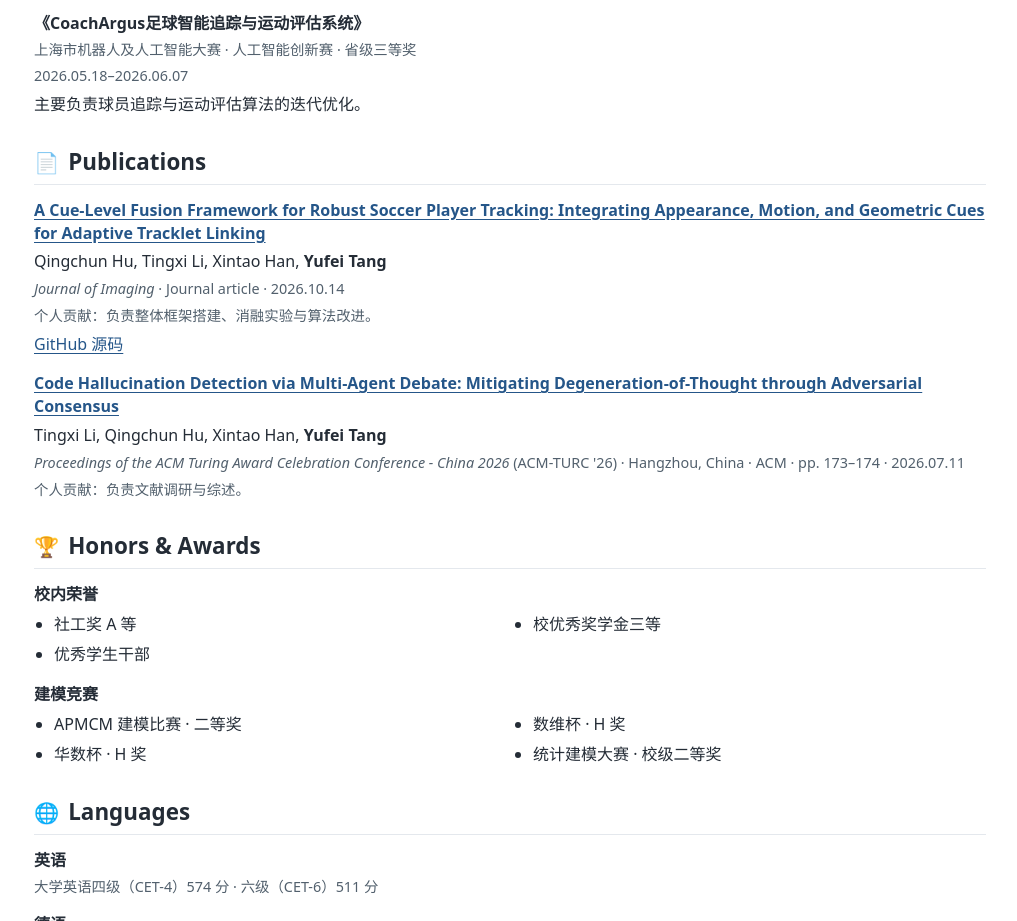
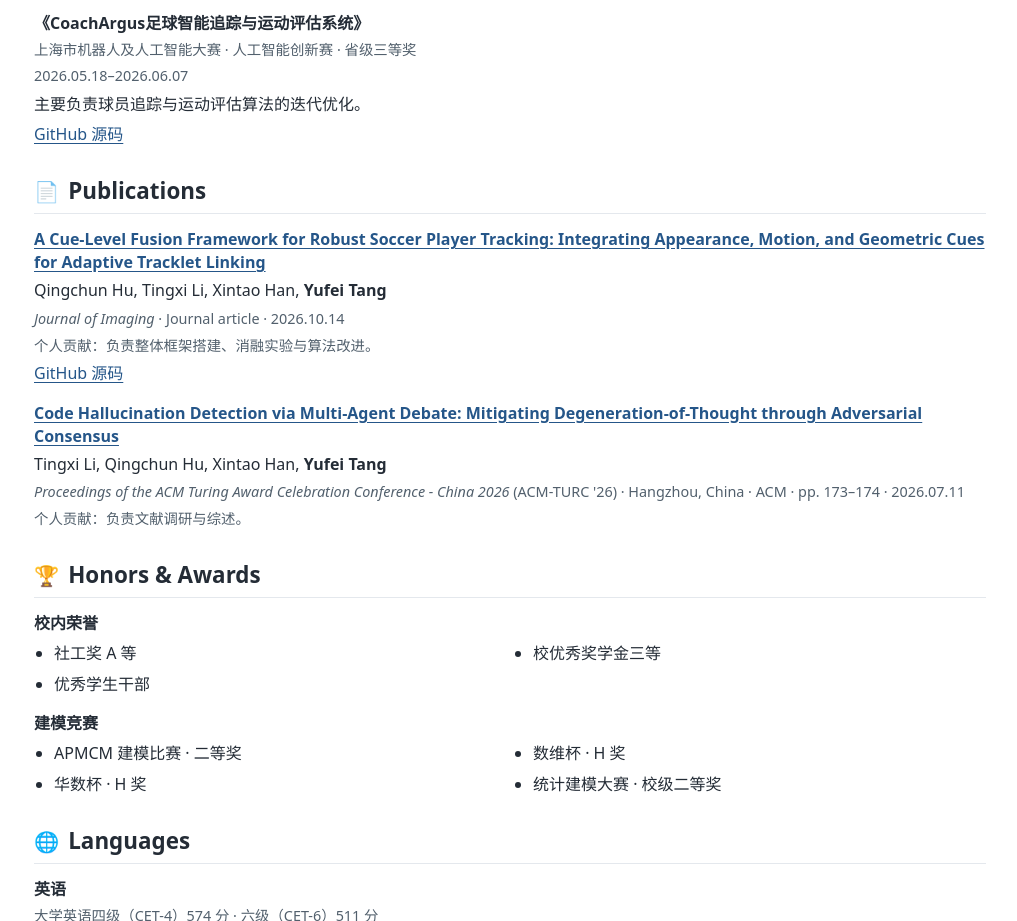
Before and after one commit to Sakiel2025/sakiel2025.github.io, a plain HTML site: page index.html in a window 1280 px wide. Shown: the part 1216-2137 px from the top of the page, without its empty margins (262-1279 px from the left). Drawn offline with Linux system fonts and the light colour scheme.

Commit message:
Link CoachArgus source repository

```diff
--- a/index.html
+++ b/index.html
@@ -213,6 +213,7 @@
         <p class="meta">上海市机器人及人工智能大赛 · 人工智能创新赛 · 省级三等奖</p>
         <p class="meta"><time datetime="2026-05-18">2026.05.18</time>–<time datetime="2026-06-07">2026.06.07</time></p>
         <p>主要负责球员追踪与运动评估算法的迭代优化。</p>
+        <p><a href="https://github.com/Sakiel2025/CoachArgus" aria-label="CoachArgus GitHub 源码">GitHub 源码</a></p>
       </article>
     </section>
     <section id="publications" aria-labelledby="publications-title">
```
